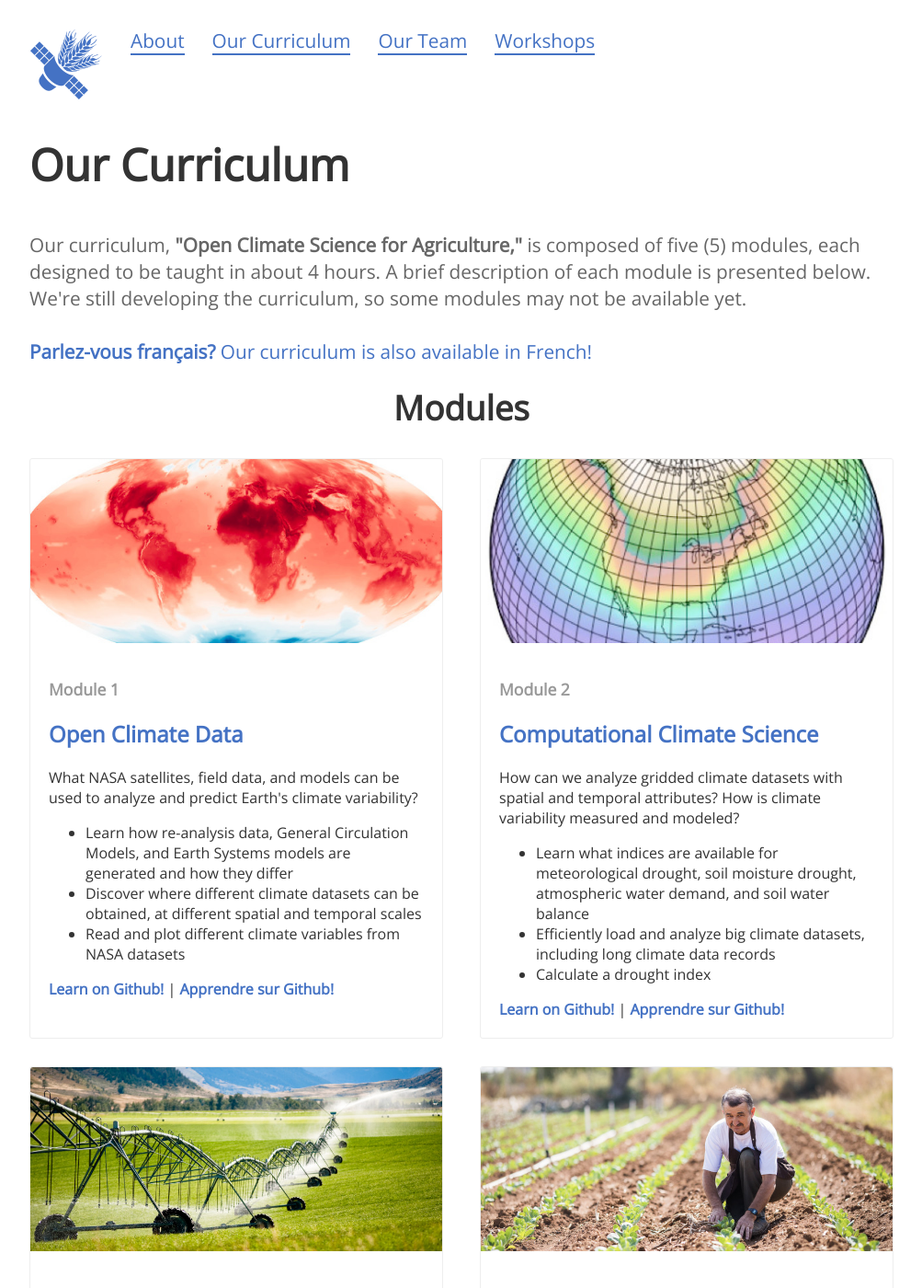
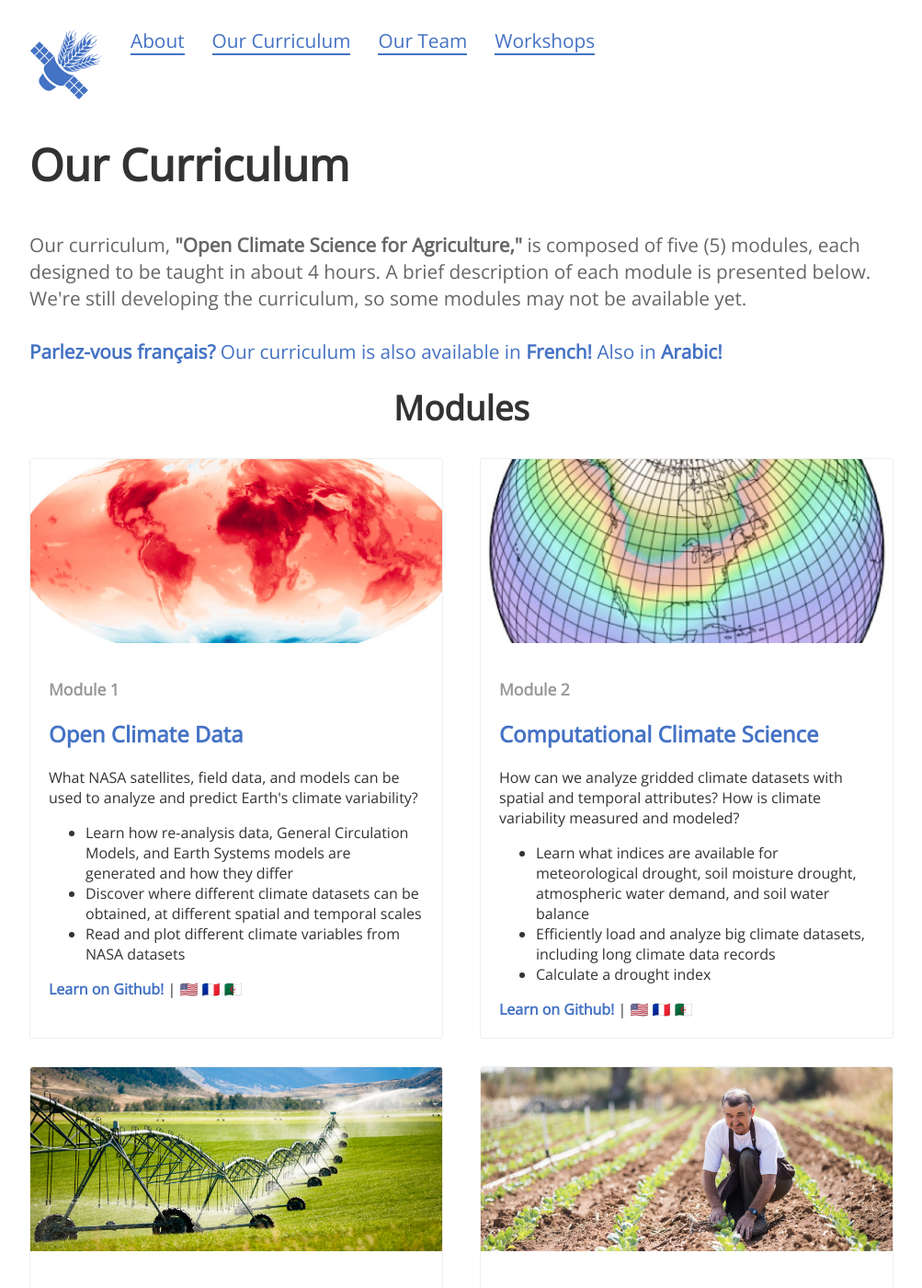
Before and after one commit to OpenClimateScience/OpenClimateScience.github.io, a Jekyll site: the page built from curriculum.md, in a window 1280 px wide and 1400 px high. Shown: the whole window at 92% size, without its empty margins (138-1141 px from the left). Built offline with Jekyll 4.4.1, drawn with Linux system fonts in a browser that asks for light colours; nearby versions of some CDN libraries; some of the changed text lies outside the part shown.

Commit message:
Added French and Arabic versions for all modules

```diff
--- a/curriculum.md
+++ b/curriculum.md
@@ -12,7 +12,7 @@ permalink: /curriculum
 		<p>
 		Our curriculum, <b>"Open Climate Science for Agriculture,"</b> is composed of five (5) modules, each designed to be taught in about 4 hours. A brief description of each module is presented below. We're still developing the curriculum, so some modules may not be available yet.
 		<br /><br />
-		<a href="https://github.com/OpenClimateScience/M1-Open-Climate-Data-FR" target="_blank"><b>Parlez-vous français?</b> Our curriculum is also available in French!</a>
+		<a href="https://github.com/OpenClimateScience/M1-Open-Climate-Data-FR" target="_blank"><b>Parlez-vous français?</b> Our curriculum is also available in <b>French!</b></a> <a href="https://github.com/OpenClimateScience/M1-Open-Climate-Data-AR" target="_blank">Also in <b>Arabic!</b></a>
 		</p>
 	</div>
 </header>
@@ -32,12 +32,9 @@ permalink: /curriculum
 					<li>Read and plot different climate variables from NASA datasets</li>
 				</ul>
 			  <a href="https://github.com/OpenClimateScience/M1-Open-Climate-Data" target="_blank"><b>Learn on Github!</b></a> |
-				<a href="https://github.com/OpenClimateScience/M1-Open-Climate-Data-FR" target="_blank"><b>Apprendre sur Github!</b></a>
-				<!--<br />
-				<a href="https://github.com/OpenClimateScience/M1-Open-Climate-Data-FR" target="_blank">🇺🇸</a> <a href="https://github.com/OpenClimateScience/M1-Open-Climate-Data-FR" target="_blank">🇫🇷 🇩🇿</a>-->
+				<a href="https://github.com/OpenClimateScience/M1-Open-Climate-Data" target="_blank">🇺🇸</a> <a href="https://github.com/OpenClimateScience/M1-Open-Climate-Data-FR" target="_blank">🇫🇷</a> <a href="https://github.com/OpenClimateScience/M1-Open-Climate-Data-AR" target="_blank">🇩🇿</a>
 			</div>
 		</div>
-
 		<div class="post">
 			<div class="image" style="background-image:url(images/m2_art_grid_model.jpg)"></div>
 			<div class="post-content">
@@ -49,8 +46,8 @@ permalink: /curriculum
 					<li>Efficiently load and analyze big climate datasets, including long climate data records</li>
 					<li>Calculate a drought index</li>
 				</ul>
-				<a href="https://github.com/OpenClimateScience/M2-Computational-Climate-Science" target="_blank"><b>Learn on Github!</b></a>  |
-				<a href="https://github.com/OpenClimateScience/M2-Computational-Climate-Science-FR" target="_blank"><b>Apprendre sur Github!</b></a>
+				<a href="https://github.com/OpenClimateScience/M2-Computational-Climate-Science" target="_blank"><b>Learn on Github!</b></a> |
+				<a href="https://github.com/OpenClimateScience/M2-Computational-Climate-Science" target="_blank">🇺🇸</a> <a href="https://github.com/OpenClimateScience/M2-Computational-Climate-Science-FR" target="_blank">🇫🇷</a> <a href="https://github.com/OpenClimateScience/M2-Computational-Climate-Science-AR" target="_blank">🇩🇿</a>
 			</div>
 		</div>
 	</div>
@@ -69,11 +66,10 @@ permalink: /curriculum
 					<li>Know where to access remotely sensed or modeled data on water storage anomalies, evapotranspiration, and soil moisture</li>
 					<li>Calculate a water budget</li>
 				</ul>
-				<a href="https://github.com/OpenClimateScience/M3-Open-Science-for-Water-Resources" target="_blank"><b>Learn on Github!</b></a>  |
-				<a href="https://github.com/OpenClimateScience/M3-Open-Science-for-Water-Resources-FR" target="_blank"><b>Apprendre sur Github!</b></a>
+				<a href="https://github.com/OpenClimateScience/M3-Open-Science-for-Water-Resources" target="_blank"><b>Learn on Github!</b></a> |
+				<a href="https://github.com/OpenClimateScience/M3-Open-Science-for-Water-Resources" target="_blank">🇺🇸</a> <a href="https://github.com/OpenClimateScience/M3-Open-Science-for-Water-Resources-FR" target="_blank">🇫🇷</a> <a href="https://github.com/OpenClimateScience/M3-Open-Science-for-Water-Resources-AR" target="_blank">🇩🇿</a>
 			</div>
 		</div>
-
 		<div class="post">
 			<div class="image" style="background-image:url(images/m4_art_soil.jpg)"></div>
 			<div class="post-content">
@@ -84,7 +80,8 @@ permalink: /curriculum
 					<li>Know what remote-sensing and model-derived datasets are available to map dynamic soil properties (pH, SOC, soil texture)</li>
 					<li>Understand the basics of statistical learning and how classifiers are trained and validated against independent data</li>
 				</ul>
-				<a href="https://github.com/OpenClimateScience/M4-Open-Science-for-Soil-Health" target="_blank"><b>Learn on Github!</b></a>
+				<a href="https://github.com/OpenClimateScience/M4-Open-Science-for-Soil-Health" target="_blank"><b>Learn on Github!</b></a> |
+				<a href="https://github.com/OpenClimateScience/M4-Open-Science-for-Soil-Health" target="_blank">🇺🇸</a> <a href="https://github.com/OpenClimateScience/M4-Open-Science-for-Soil-Health-FR" target="_blank">🇫🇷</a> <a href="https://github.com/OpenClimateScience/M4-Open-Science-for-Soil-Health-AR" target="_blank">🇩🇿</a>
 			</div>
 		</div>
 	</div>
@@ -102,7 +99,8 @@ permalink: /curriculum
 					<li>Access and utilize satellite-based datasets on plant productivity, condition, and evapotranspiration</li>
 					<li>Understand how plants link between the carbon and water cycles through photosynthesis and evapotranspiration</li>
 				</ul>
-				<a href="https://github.com/OpenClimateScience/M5-Open-Science-for-Crops" target="_blank"><b>Learn on Github!</b></a>
+				<a href="https://github.com/OpenClimateScience/M5-Open-Science-for-Crops" target="_blank"><b>Learn on Github!</b></a> |
+				<a href="https://github.com/OpenClimateScience/M5-Open-Science-for-Crops" target="_blank">🇺🇸</a> <a href="https://github.com/OpenClimateScience/M5-Open-Science-for-Crops-FR" target="_blank">🇫🇷</a> <a href="https://github.com/OpenClimateScience/M5-Open-Science-for-Crops-AR" target="_blank">🇩🇿</a>
 			</div>
 		</div>
 	</div>
```
